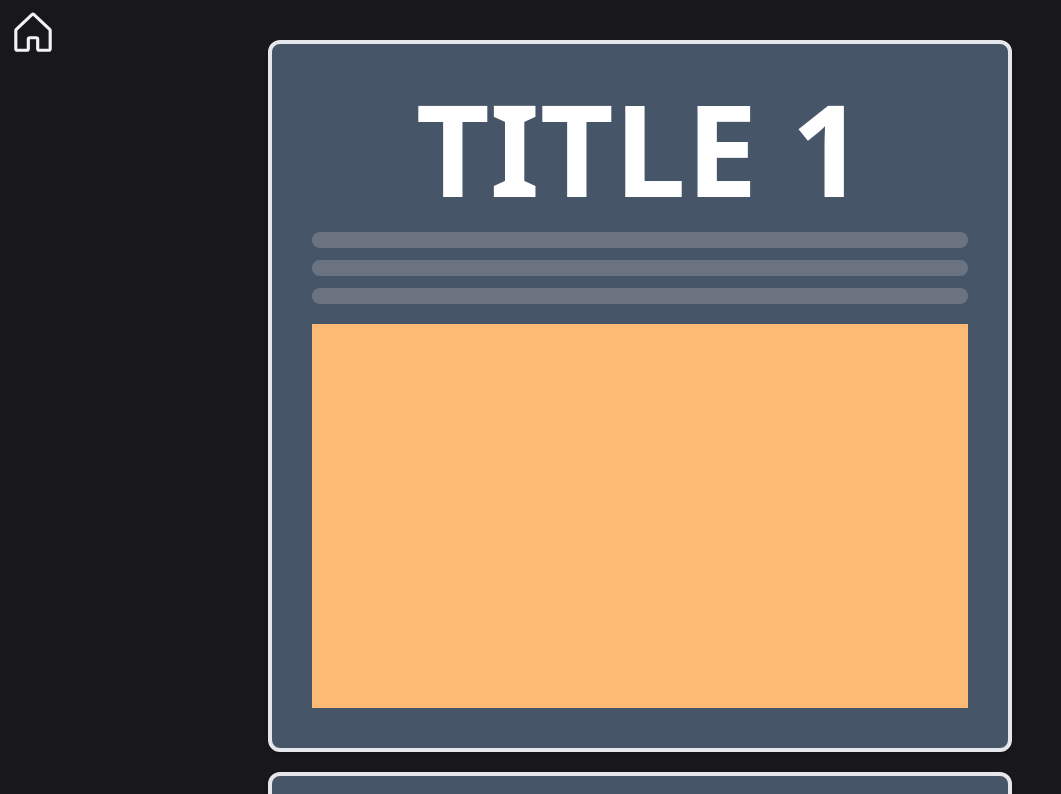
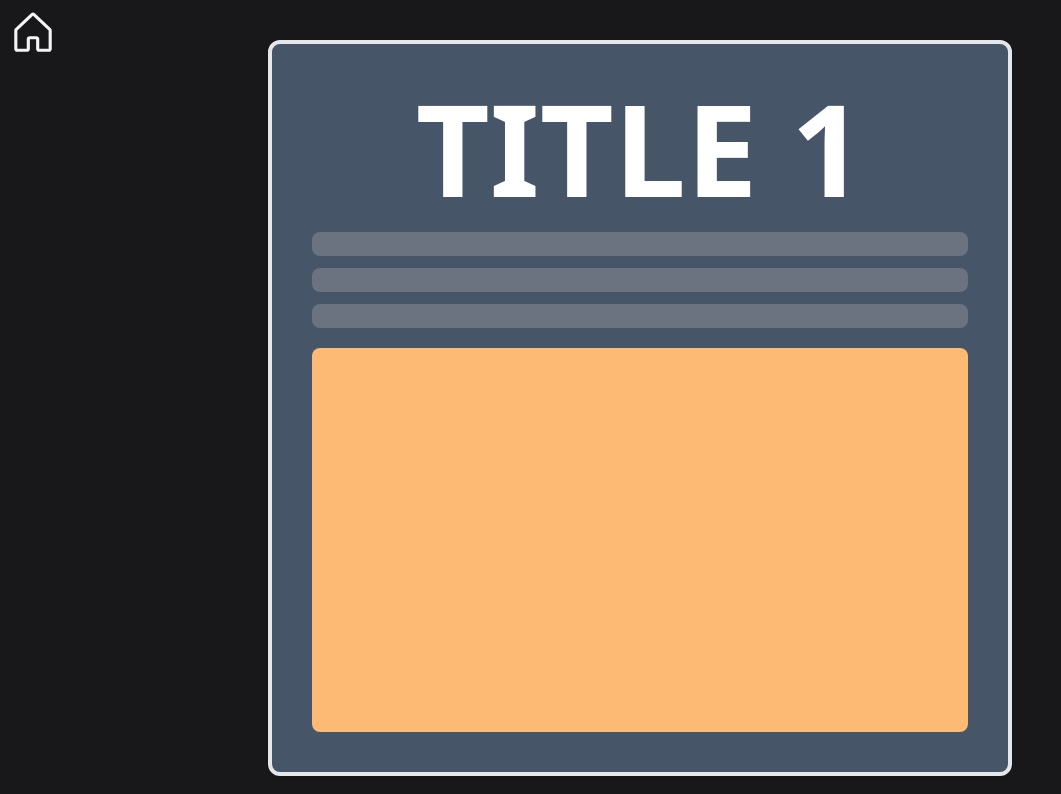
Before and after one commit to 0x7266/framer_motion_practice, a React (Vite) app: page /posts in a window 1280 px wide. Shown: the top 794 px of the page, without its empty margins (0-1061 px from the left). Built offline with nearby package versions, Linux system fonts and the light colour scheme.

Commit message:
added viewport amount to post text

```diff
--- a/src/components/Post.tsx
+++ b/src/components/Post.tsx
@@ -53,28 +53,28 @@ export function Post({
 					{post.title}
 				</motion.div>
 				<motion.div
-					// variants={textVariants}
 					initial="initial"
 					whileInView="inView"
 					transition={{ staggerChildren: 0.2 }}
+					viewport={{ amount: 0.5, once: true }}
 					className="w-full flex flex-col gap-3"
 				>
 					<motion.div
 						variants={textVariantsLocal}
-						className="w-full h-4 rounded-full bg-gray-500"
+						className="w-full h-6 rounded-lg bg-gray-500"
 					/>
 					<motion.div
 						variants={textVariantsLocal}
-						className="w-full h-4 rounded-full bg-gray-500"
+						className="w-full h-6 rounded-lg bg-gray-500"
 					/>
 					<motion.div
 						variants={textVariantsLocal}
-						className="w-full h-4 rounded-full bg-gray-500"
+						className="w-full h-6 rounded-lg bg-gray-500"
 					/>
 				</motion.div>
 				<motion.div
 					variants={imageVariants}
-					className={`w-full h-96 ${post.img}`}
+					className={`w-full h-96 rounded-lg ${post.img}`}
 				/>
 			</motion.div>
 		</div>
```
